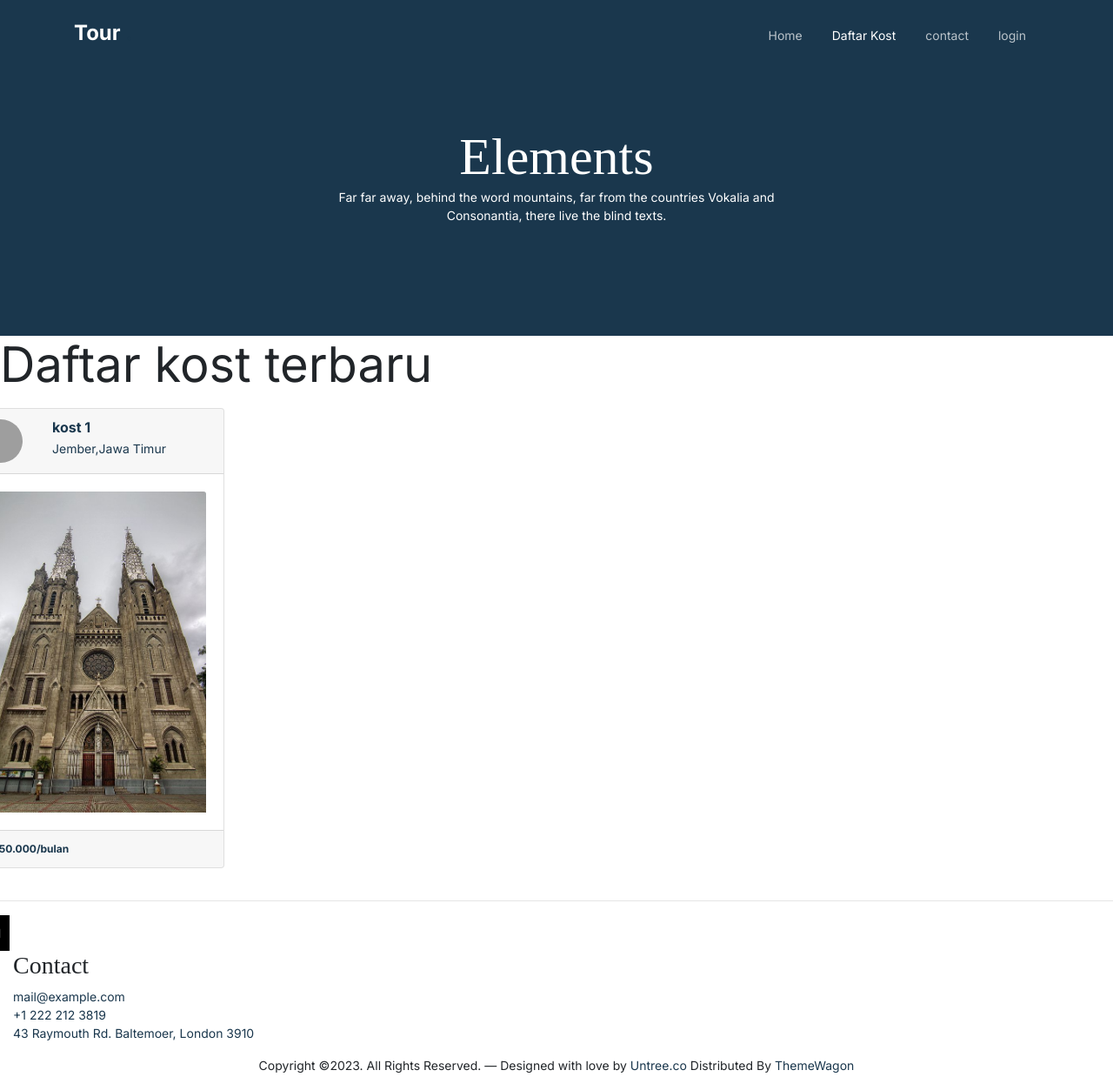
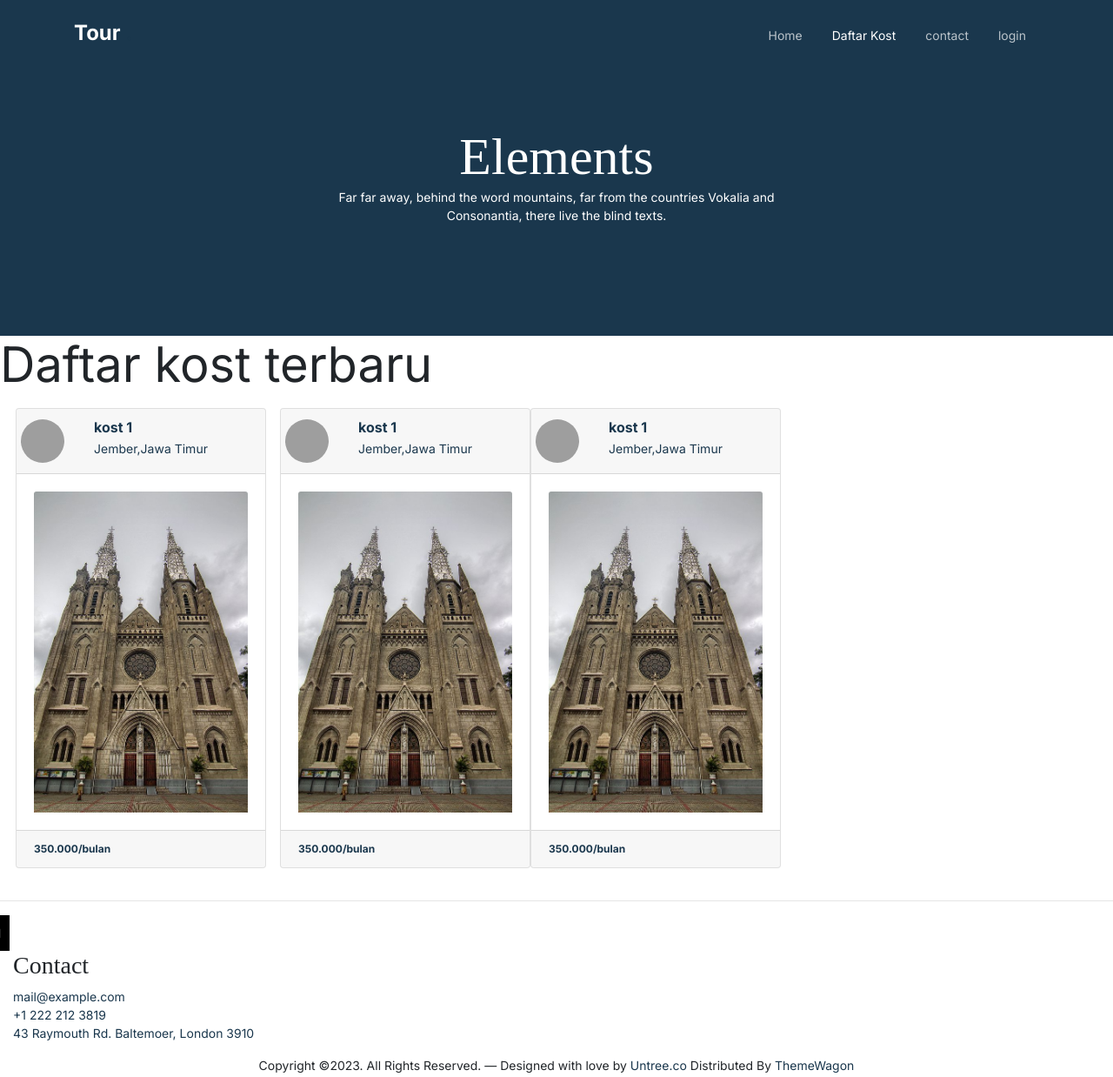
Before and after one commit to MuhammadRamaPradipaWijaya/InfoKos, a PHP site: page /daftarkos.php in a window 1280 px wide; the page is wider, and only the part inside the window is pictured. Shown: the top 1238 px of that part at 87% size. Run offline with PHP 8.4, Linux system fonts and the light colour scheme; data comes from the database, SQL or seed files in the repository; data that the repository does not hold is empty; some web fonts are replaced; grey boxes are pictures that could not be loaded.

Commit message:
nambahi daftar kos

```diff
--- a/css/style.css
+++ b/css/style.css
@@ -24,6 +24,8 @@ body {
 
 .bg-primary {
   background-color: #1A374D !important; }
+
+
 
 .text-black {
   color: #000000 !important; }
--- a/daftarkos.php
+++ b/daftarkos.php
@@ -113,6 +113,51 @@ function minfas($idkost, $tipe_kost)
 
         ?>
 
+          <div class="card mx-3 ml-5" style="width: 18rem;">
+            <a href="kost/tampilan-kost.php?id_kost=<?php echo $d['id_kost'] ?>">
+              <div class="card-header">
+                <div class="row">
+                  <div class="col-md-3">
+                    <div class="row">
+                      <img src="img/profil/<?php echo $d['foto_profil'] ?>" class="thumbnail img-responsive rounded-circle mr-3" height="50px" width="50px" alt="avatar">
+                    </div>
+                  </div>
+                  <div class="col">
+                    <div class="card-text">
+                      <h6 class="card-title font-weight-bold mb-1"><?php echo $d['nama_kost'] ?></h6>
+
+                      <p class="card-text"><?php echo $d['kota'] . ',' . $d['provinsi'] ?></p>
+
+                    </div>
+                  </div>
+                </div>
+              </div>
+              <div class="card-body">
+                <img height="" class="card-img-top" src="img/foto_kost/kamar/<?php echo $d['foto_kamar'] ?>" alt="Card image cap">
+              </div>
+              <div class="card-footer">
+                <div class="row">
+                  <div class="col-md-7" style="font-size:12px;font-weight:bold"><?php echo number_format($d['harga_sewa'] + minfas($d['id_kost'], $d['tipe_kost']), 0, ',', '.') . '/' . $d['tipe_kost'] ?></div>
+                  <?php
+                  if ($d['jenis_kost'] == "Putri") {
+                  ?>
+                    <div class="col" style="background-color:pink;font-size:12px;font-weight:bold;color:white"><?php echo $d['jenis_kost'] ?></div>
+                  <?php
+                  } else if ($d['jenis_kost'] == "Putra") {
+                  ?>
+                    <div class="col" style="background-color:black;font-size:12px;font-weight:bold;color:white"><?php echo $d['jenis_kost'] ?></div>
+                  <?php
+                  } else if ($d['jenis_kost'] == "Campuran") {
+                  ?>
+                    <div class="col" style="background-color:purple;font-size:12px;font-weight:bold;color:white"><?php echo $d['jenis_kost'] ?></div>
+                  <?php } ?>
+                </div>
+              </div>
+            </a>
+          </div>
+
+
+          <!-- tes -->
           <div class="card" style="width: 18rem;">
             <a href="kost/tampilan-kost.php?id_kost=<?php echo $d['id_kost'] ?>">
               <div class="card-header">
@@ -155,6 +200,51 @@ function minfas($idkost, $tipe_kost)
               </div>
             </a>
           </div>
+
+          <div class="card mx-10 ml-200" style="width: 18rem;">
+            <a href="kost/tampilan-kost.php?id_kost=<?php echo $d['id_kost'] ?>">
+              <div class="card-header">
+                <div class="row">
+                  <div class="col-md-3">
+                    <div class="row">
+                      <img src="img/profil/<?php echo $d['foto_profil'] ?>" class="thumbnail img-responsive rounded-circle mr-3" height="50px" width="50px" alt="avatar">
+                    </div>
+                  </div>
+                  <div class="col">
+                    <div class="card-text">
+                      <h6 class="card-title font-weight-bold mb-1"><?php echo $d['nama_kost'] ?></h6>
+
+                      <p class="card-text"><?php echo $d['kota'] . ',' . $d['provinsi'] ?></p>
+
+                    </div>
+                  </div>
+                </div>
+              </div>
+              <div class="card-body">
+                <img height="" class="card-img-top" src="img/foto_kost/kamar/<?php echo $d['foto_kamar'] ?>" alt="Card image cap">
+              </div>
+              <div class="card-footer">
+                <div class="row">
+                  <div class="col-md-7" style="font-size:12px;font-weight:bold"><?php echo number_format($d['harga_sewa'] + minfas($d['id_kost'], $d['tipe_kost']), 0, ',', '.') . '/' . $d['tipe_kost'] ?></div>
+                  <?php
+                  if ($d['jenis_kost'] == "Putri") {
+                  ?>
+                    <div class="col" style="background-color:pink;font-size:12px;font-weight:bold;color:white"><?php echo $d['jenis_kost'] ?></div>
+                  <?php
+                  } else if ($d['jenis_kost'] == "Putra") {
+                  ?>
+                    <div class="col" style="background-color:black;font-size:12px;font-weight:bold;color:white"><?php echo $d['jenis_kost'] ?></div>
+                  <?php
+                  } else if ($d['jenis_kost'] == "Campuran") {
+                  ?>
+                    <div class="col" style="background-color:purple;font-size:12px;font-weight:bold;color:white"><?php echo $d['jenis_kost'] ?></div>
+                  <?php } ?>
+                </div>
+              </div>
+            </a>
+          </div>
+
+
 
         <?php
       } ?>
```
